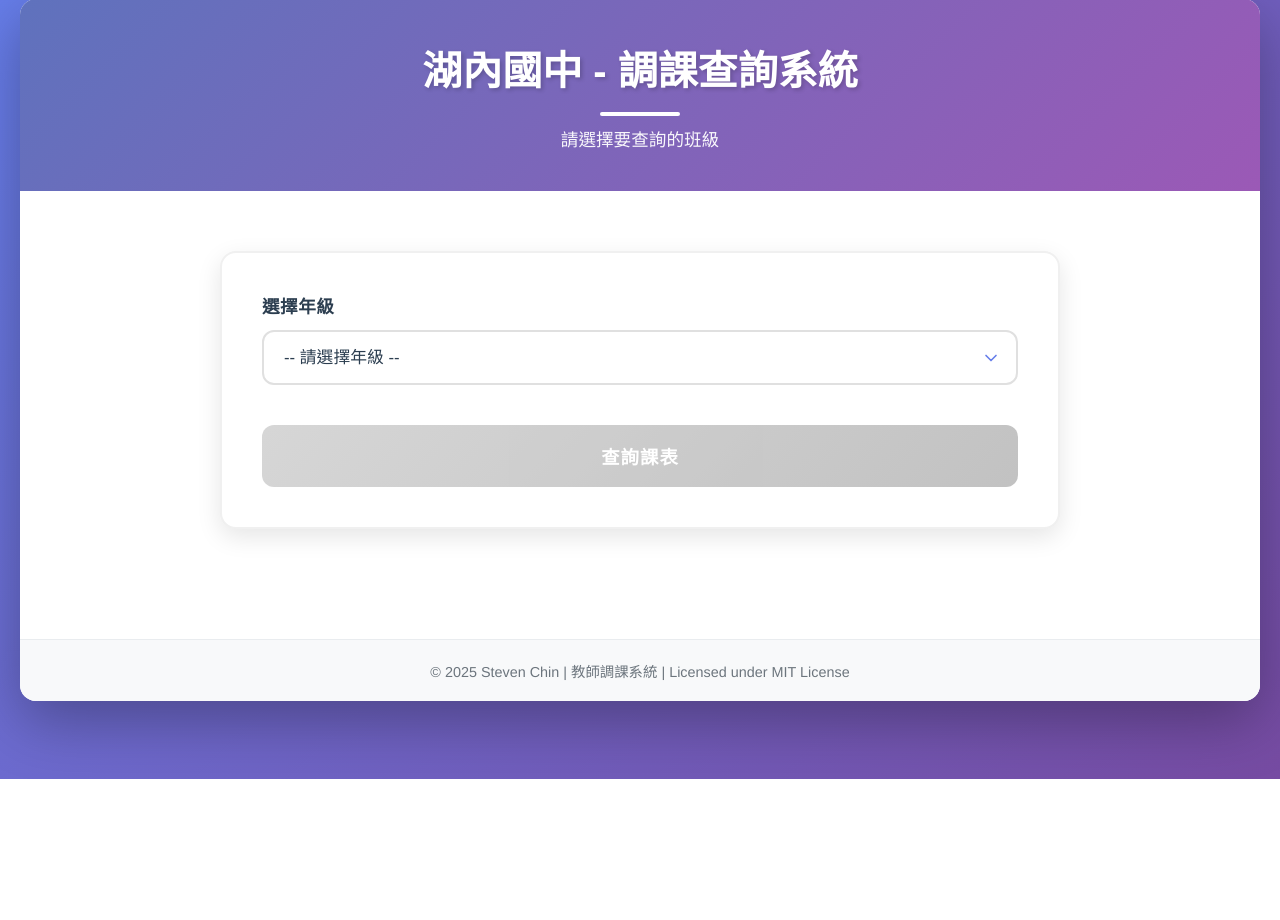
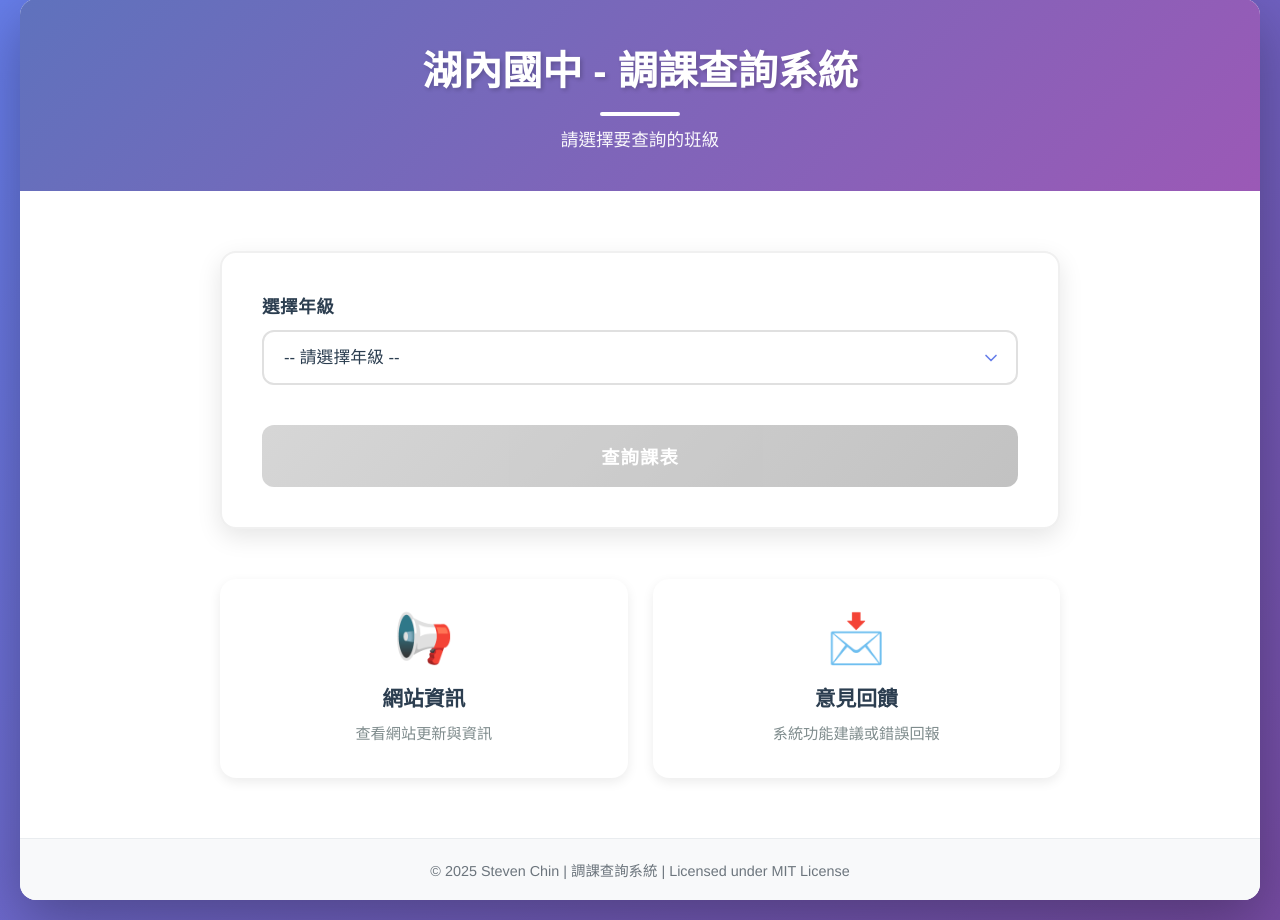
Before and after one commit to StevenChinMaho/schedule-system, a PHP site: page / in a window 1280 px wide. Shown: the part 21-941 px from the top of the page. Before the commit the page ends 800 px from the top, so only its background shows below. Run offline with PHP 8.4, Linux system fonts and the light colour scheme.

Commit message:
feat(ui): add site info and feedback pages with buttons on homepage

```diff
--- a/css/index-style.css
+++ b/css/index-style.css
@@ -129,6 +129,8 @@
     background: white;
     padding: 30px 25px;
     border-radius: 16px;
+    cursor: pointer;
+    text-decoration: none;
     text-align: center;
     box-shadow: 0 4px 12px rgba(0, 0, 0, 0.08);
     transition: all 0.3s ease;
--- a/index.html
+++ b/index.html
@@ -3,7 +3,7 @@
 <head>
     <meta charset="UTF-8">
     <meta name="viewport" content="width=device-width, initial-scale=1.0">
-    <title>湖內國中調課系統 - 首頁</title>
+    <title>湖內國中調課查詢系統 - 首頁</title>
     <link rel="stylesheet" href="css/frame.css">
     <link rel="stylesheet" href="css/index-style.css">
     <script src="js/index.js" defer></script>
@@ -40,11 +40,21 @@
                 </form>
             </div>
             <div class="info-section">
-
+                <a href="information.php" id="information" class="info-card">
+                    <div class="info-icon">📢</div>
+                    <h3>網站資訊</h3>
+                    <p>查看網站更新與資訊</p>
+                </a>
+                <a href="feedback.php" id="feedback" class="info-card">
+                    <div class="info-icon">📩</div>
+                    <h3>意見回饋</h3>
+                    <p>系統功能建議或錯誤回報</p>
+                </a>
             </div>
         </div>
+
         <footer class="page-footer">
-        <p>© 2025 Steven Chin | 教師調課系統 | Licensed under MIT License</p>
+        <p>© 2025 Steven Chin | 調課查詢系統 | Licensed under MIT License</p>
         </footer>
     </div>
 </body>
```
Also changed, not shown: ShowSchedule.php (+8 -8 lines), feedback.php (added, +29 -0 lines), information.php (added, +32 -0 lines).
